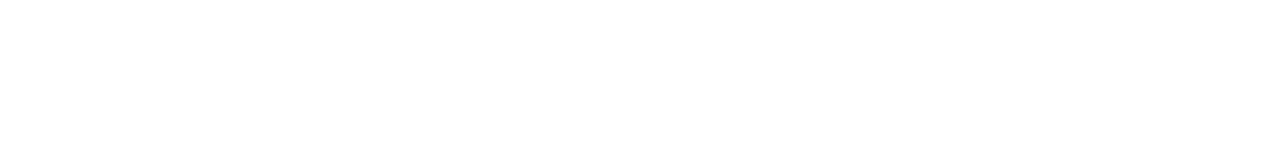
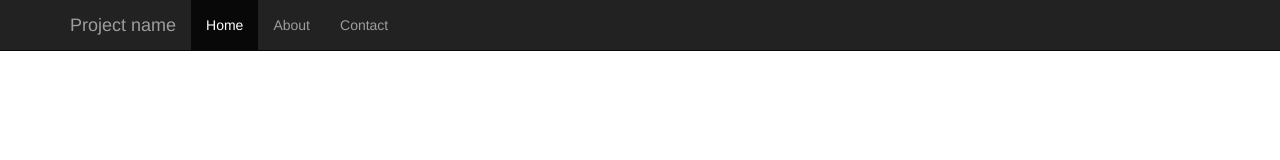
Before and after one commit to nonsenseless/newsweek-clone, a plain HTML site: page index.html in a window 1280 px wide. Drawn offline with nearby package versions, Linux system fonts and the light colour scheme.

Commit message:
Second commit

```diff
--- a/index.html
+++ b/index.html
@@ -16,7 +16,26 @@
   </head>
 
   <body>
-
+    <nav class="navbar navbar-inverse navbar-fixed-top">
+    <div class="container">
+      <div class="navbar-header">
+        <button type="button" class="navbar-toggle collapsed" data-toggle="collapse" data-target="#navbar" aria-expanded="false" aria-controls="navbar">
+          <span class="sr-only">Toggle navigation</span>
+          <span class="icon-bar"></span>
+          <span class="icon-bar"></span>
+          <span class="icon-bar"></span>
+        </button>
+        <a class="navbar-brand" href="#">Project name</a>
+      </div>
+      <div id="navbar" class="collapse navbar-collapse">
+        <ul class="nav navbar-nav">
+          <li class="active"><a href="#">Home</a></li>
+          <li><a href="#about">About</a></li>
+          <li><a href="#contact">Contact</a></li>
+        </ul>
+      </div><!--/.nav-collapse -->
+    </div>
+  </nav>
 
 
 
```
